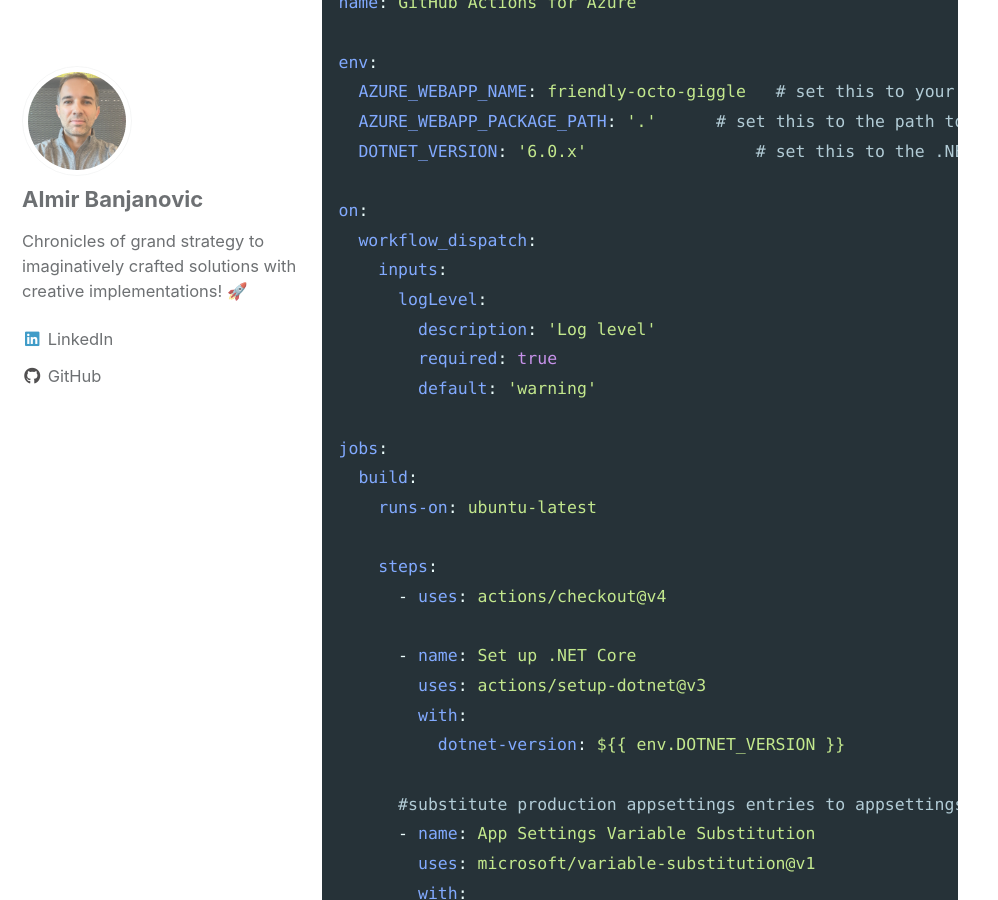
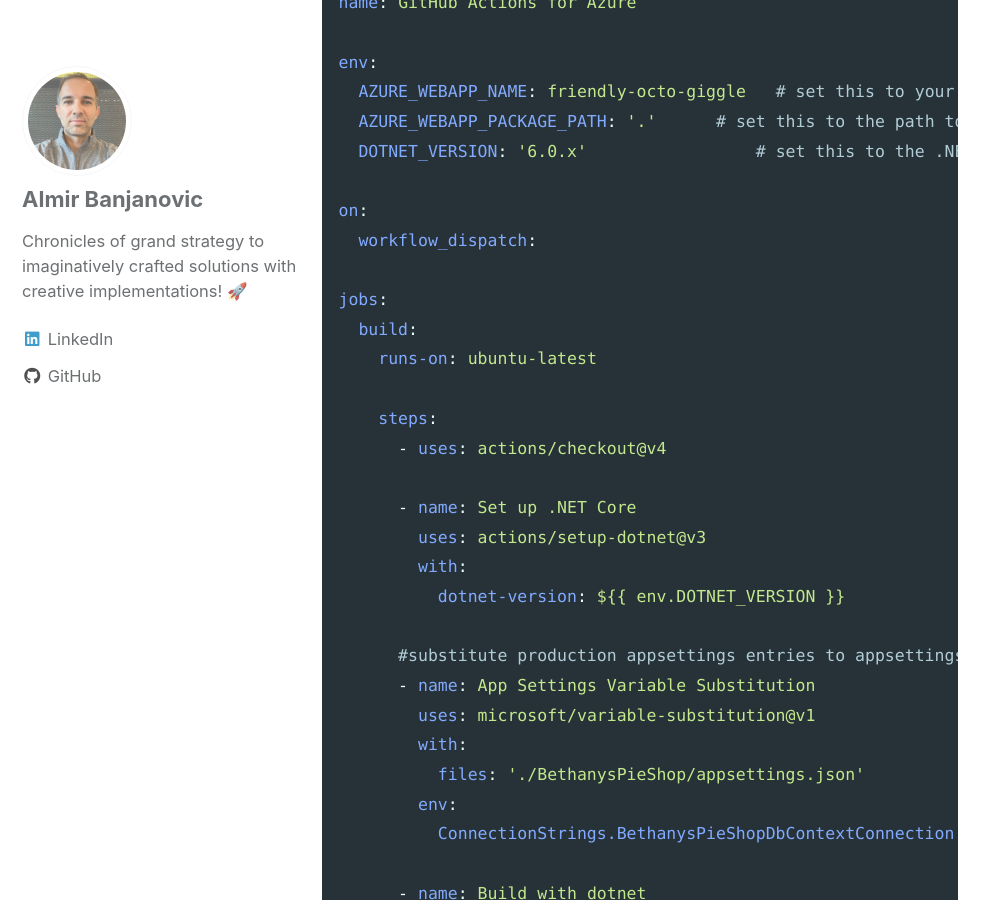
Before and after one commit to almirbanjanovic/roadtocloud.github.io, a Jekyll site: the page built from blog/_posts/2023-09-25-platform-agnostic-app.md, in a window 1280 px wide and 900 px high, scrolled down 3667 px. Shown: the whole window, without its empty margins (0-998 px from the left). Built offline with Jekyll 4.4.1, drawn with Linux system fonts in a browser that asks for light colours; cached includes are drawn as plain includes; some of the changed text lies outside the part shown.

Commit message:
Update 2023-09-25-platform-agnostic-app.md

```diff
--- a/blog/_posts/2023-09-25-platform-agnostic-app.md
+++ b/blog/_posts/2023-09-25-platform-agnostic-app.md
@@ -50,11 +50,6 @@ env:
 
 on:
   workflow_dispatch:
-    inputs:
-      logLevel:
-        description: 'Log level'
-        required: true
-        default: 'warning'
 
 jobs:
   build:
@@ -120,11 +115,6 @@ name: GitHub Actions for GCP
 
 on:
   workflow_dispatch:
-    inputs:
-      logLevel:
-        description: 'Log level'
-        required: true
-        default: 'warning'
 
 jobs:
   build:
```
